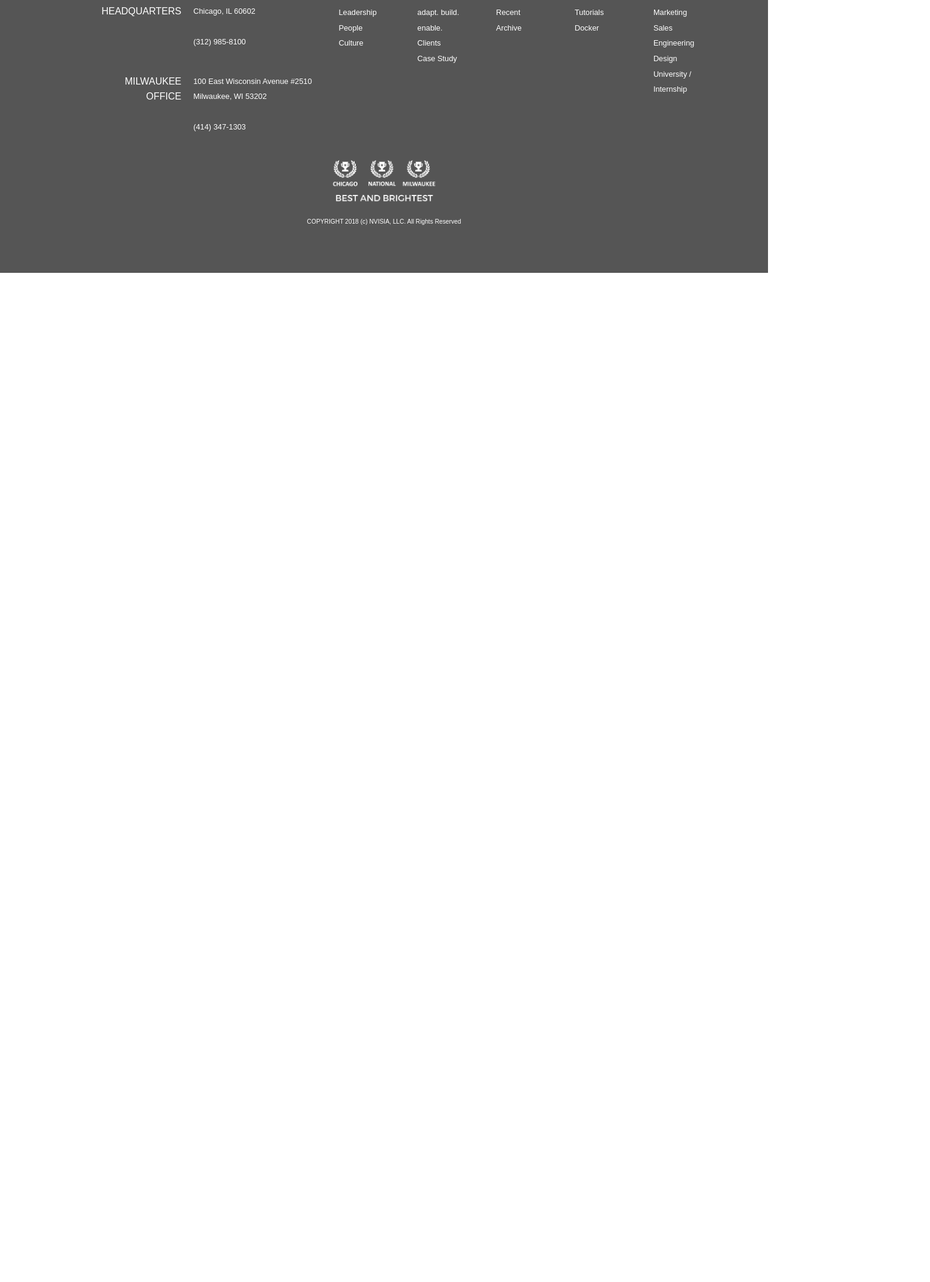
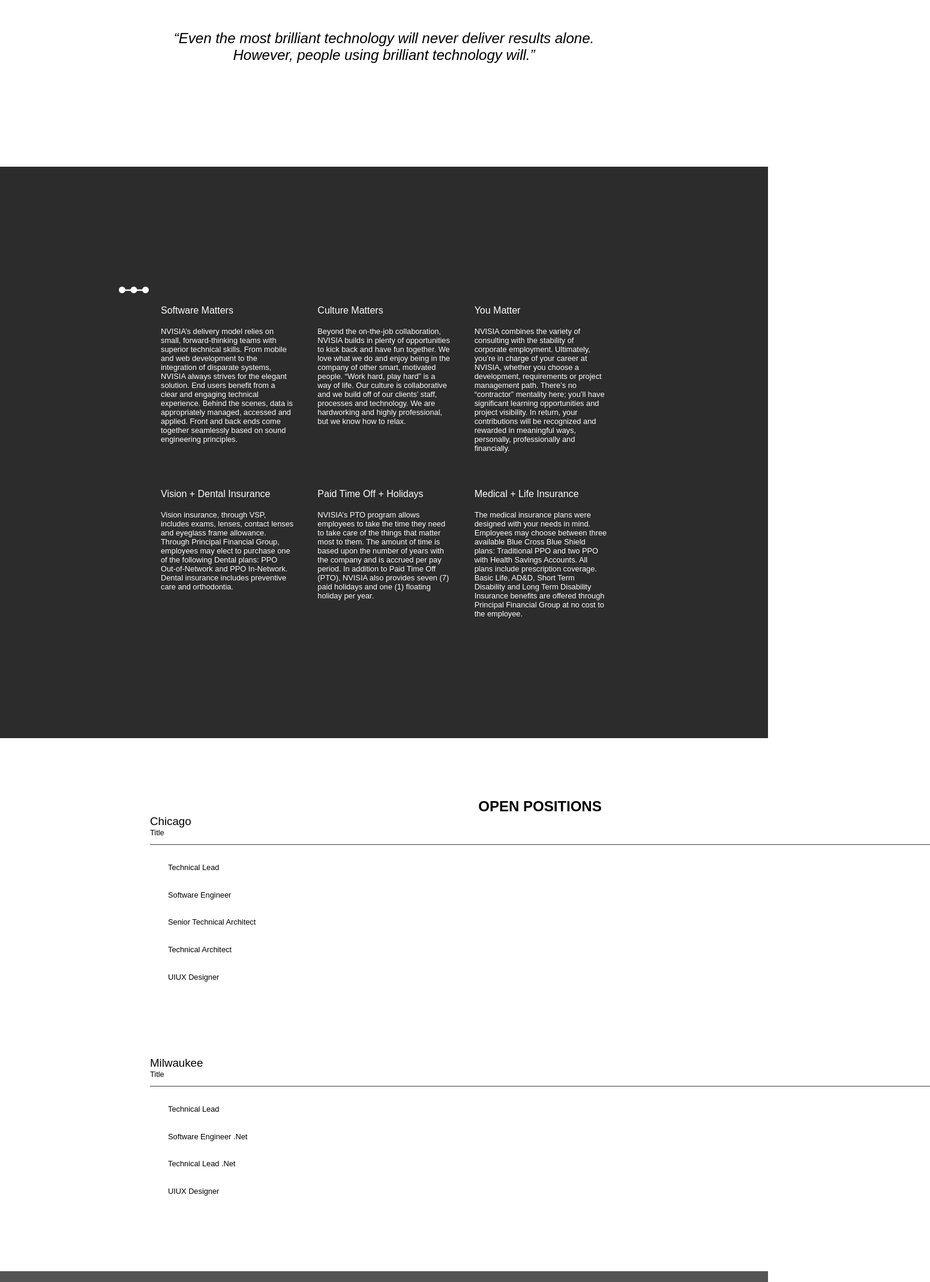
Before and after one commit to withoutwax/NVISIA, a React (Create React App) app in the folder nvisia/nvisia-react/: page /careers in a window 1280 px wide. Shown: the part 659-2797 px from the top of the page at 60% size, 1550 px wide, since content can reach past the window. Before the commit the page ends 1114 px from the top, so only its background shows below. Built offline with nearby package versions, Linux system fonts and the light colour scheme.

Commit message:
Added Open position section (needs more refinements)

```diff
--- a/nvisia/nvisia-react/src/content/Careers.css
+++ b/nvisia/nvisia-react/src/content/Careers.css
@@ -1,17 +1,71 @@
+/* SECTION 01 */
 .careers-section-01-container {
-  display: grid;
-  grid-template-columns: 1fr 2fr;
-  grid-column-gap: 60px;
+  display: flex;
+  justify-content: center;
+  align-items: center;
+  height: 400px;
+  /* grid-template-columns: 1fr 2fr; */
+  /* grid-column-gap: 60px; */
 }
-.careers-section-01-container > img {
-  justify-self: flex-end;
-}
-.careers-section-01-banner-text {
-  grid-column: 1 / 2;
-  grid-row: 1 / 2;
-  color: white;
-  align-self: center;
-  justify-self: center;
+
+.careers-section-01-banner-text > h3 {
+  font-size: 1.5em;
+  text-align: center;
 
   /* background-color: red; */
 }
+
+/* SECTION 02 */
+.careers-section-02-container {
+  display: grid;
+  grid-template-columns: 1fr 3fr 1fr;
+  grid-template-rows: auto 1fr;
+  grid-gap: 20px;
+  color: white;
+
+  background-color: #2C2C2C;
+}
+.careers-section-02-container > img {
+  justify-self: flex-end;
+
+  grid-row: 1 / 2;
+}
+.careers-section-02-banner-text {
+  grid-column: 2 / 3;
+  grid-row: 2 / 3;
+
+  /* Grid inside a Grid */
+  display: grid;
+  grid-template-columns: repeat(3, 1fr);
+  grid-column-gap: 40px;
+  grid-row-gap: 60px;
+}
+
+
+/* SECTION 03 */
+.careers-section-03-container {
+  display: grid;
+  grid-template-columns: 250px auto 250px;
+  grid-template-rows: repeat(2, auto);
+  /* justify-content: center; */
+}
+.careers-section-03-container > h2 {
+  grid-column: 2 / 3;
+  justify-self: center;
+}
+.careers-section-03-banner-text {
+  grid-column: 2 / 3;
+
+  /* Grid inside a Grid */
+  display: grid;
+  grid-template-rows: repeat(2, auto);
+  grid-row-gap: 100px;
+  justify-content: flex-start;
+}
+.careers-section-03-positions {
+  display: flex;
+  flex-direction: column;
+}
+.careers-section-03-positions > li {
+  margin: 10px 0px;
+}
--- a/nvisia/nvisia-react/src/content/Careers.js
+++ b/nvisia/nvisia-react/src/content/Careers.js
@@ -1,5 +1,9 @@
 import React, { Component } from 'react';
+import './Careers.css';
 
+import connectOrange from '../assets/connect-orange.png';
+import connectWhite from '../assets/connect-white.png';
+import connectBlack from '../assets/connect-black.png';
 import headerBanner03 from '../assets/header-banner/Header-Careers.jpg';
 
 class Careers extends Component {
@@ -24,10 +28,86 @@
         <section className="careers-section-01-container">
           <article className="careers-section-01-banner-text">
             <h3>
-              <strong>NVISIA</strong> is a Software development partner focused on building highly integrated software solutions.
+              <i>“Even the most brilliant technology will never deliver results alone.<br />
+              However, people using brilliant technology will.”</i>
             </h3>
           </article>
         </section>
+
+        {/* SECTION 02 */}
+        <section className="careers-section-02-container padding-top-200 padding-bottom-200">
+          <img src={connectWhite} width="50px" alt="connect-white"/>
+          <article className="careers-section-02-banner-text">
+            <div>
+              <h4>Software Matters</h4>
+              <br />
+              <p>NVISIA’s delivery model relies on small, forward-thinking teams with superior technical skills. From mobile and web development to the integration of disparate systems, NVISIA always strives for the elegant solution. End users benefit from a clear and engaging technical experience. Behind the scenes, data is appropriately managed, accessed and applied. Front and back ends come together seamlessly based on sound engineering principles.</p>
+            </div>
+            <div>
+              <h4>Culture Matters</h4>
+              <br />
+              <p>Beyond the on-the-job collaboration, NVISIA builds in plenty of opportunities to kick back and have fun together. We love what we do and enjoy being in the company of other smart, motivated people. “Work hard, play hard” is a way of life. Our culture is collaborative and we build off of our clients’ staff, processes and technology. We are hardworking and highly professional, but we know how to relax.</p>
+            </div>
+            <div>
+              <h4>You Matter</h4>
+              <br />
+              <p>NVISIA combines the variety of consulting with the stability of corporate employment. Ultimately, you’re in charge of your career at NVISIA, whether you choose a development, requirements or project management path. There’s no “contractor” mentality here; you’ll have significant learning opportunities and project visibility. In return, your contributions will be recognized and rewarded in meaningful ways, personally, professionally and financially.</p>
+            </div>
+            <div>
+              <h4>Vision + Dental Insurance</h4>
+              <br />
+              <p>Vision insurance, through VSP, includes exams, lenses, contact lenses and eyeglass frame allowance. Through Principal Financial Group, employees may elect to purchase one of the following Dental plans: PPO Out-of-Network and PPO In-Network. Dental insurance includes preventive care and orthodontia.</p>
+            </div>
+            <div>
+              <h4>Paid Time Off + Holidays</h4>
+              <br />
+              <p>NVISIA’s PTO program allows employees to take the time they need to take care of the things that matter most to them. The amount of time is based upon the number of years with the company and is accrued per pay period. In addition to Paid Time Off (PTO), NVISIA also provides seven (7) paid holidays and one (1) floating holiday per year.</p>
+            </div>
+            <div>
+              <h4>Medical + Life Insurance</h4>
+              <br />
+              <p>The medical insurance plans were designed with your needs in mind. Employees may choose between three available Blue Cross Blue Shield plans: Traditional PPO and two PPO with Health Savings Accounts. All plans include prescription coverage. Basic Life, AD&D, Short Term Disability and Long Term Disability Insurance benefits are offered through Principal Financial Group at no cost to the employee. </p>
+            </div>
+          </article>
+        </section>
+
+        {/* SECTION 03 */}
+        <section className="careers-section-03-container padding-top-100 padding-bottom-100">
+          <h2>OPEN POSITIONS</h2>
+          <article className="careers-section-03-banner-text">
+            <div>
+              <h3>Chicago</h3>
+              <p>Title</p>
+              <svg height="2" width="1300">
+                <line x1="0" y1="0" x2="1300" y2="0"  style={{stroke:'black', strokeWidth:'1.5px'}} />
+              </svg>
+
+              <ul className="careers-section-03-positions padding-left-30">
+                <li>Technical Lead</li>
+                <li>Software Engineer</li>
+                <li>Senior Technical Architect</li>
+                <li>Technical Architect</li>
+                <li>UIUX Designer</li>
+              </ul>
+
+            </div>
+            <div>
+              <h3>Milwaukee</h3>
+              <p>Title</p>
+              <svg height="2" width="1300">
+                <line x1="0" y1="0" x2="1300" y2="0"  style={{stroke:'black', strokeWidth:'1.5px'}} />
+              </svg>
+
+              <ul className="careers-section-03-positions padding-left-30">
+                <li>Technical Lead</li>
+                <li>Software Engineer .Net</li>
+                <li>Technical Lead .Net</li>
+                <li>UIUX Designer</li>
+              </ul>
+            </div>
+          </article>
+        </section>
+
       </div>
     );
   }
```
